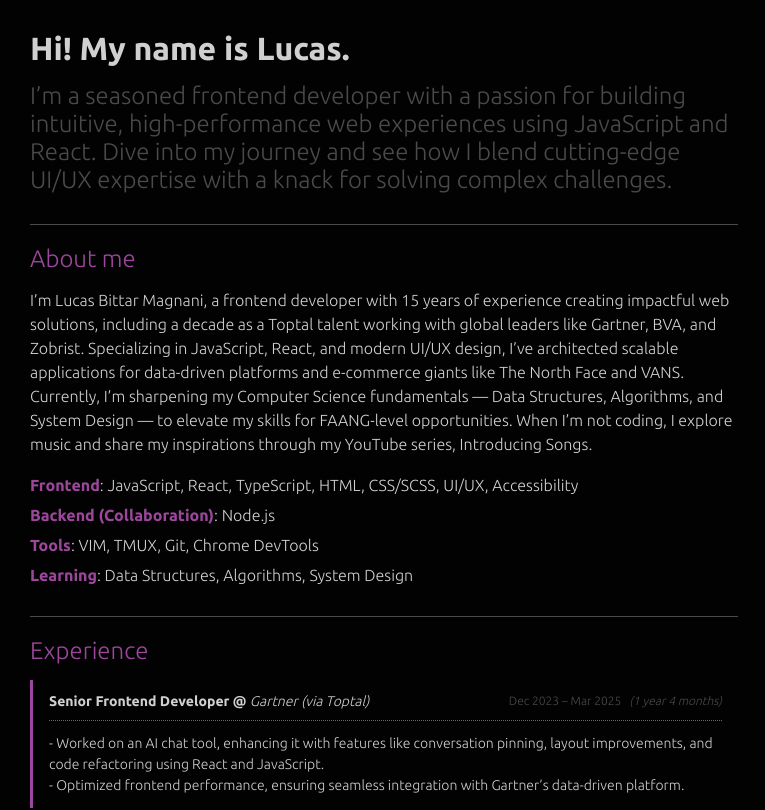
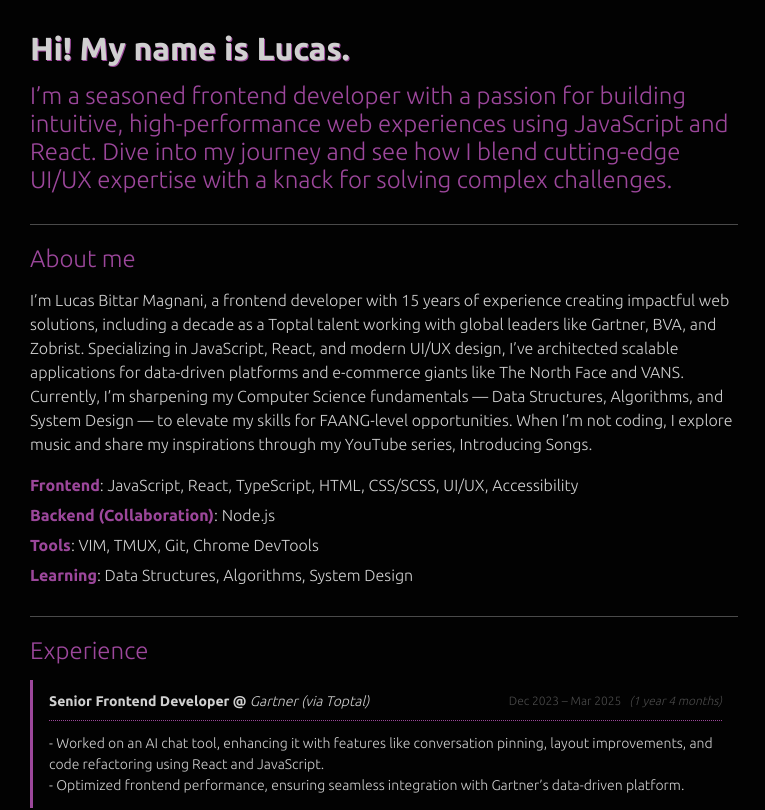
Before and after one commit to lucasbittar/personal-site, a React (Vite) app: page / in a window 1280 px wide. Shown: the top 810 px of the page, without its empty margins (0-765 px from the left). Built offline with nearby package versions, Linux system fonts and the light colour scheme.

Commit message:
Update header color, add text-shadow and add favicon

```diff
--- a/index.html
+++ b/index.html
@@ -8,6 +8,7 @@
   <link rel="preconnect" href="https://fonts.gstatic.com" crossorigin>
   <link href="https://fonts.googleapis.com/css2?family=Ubuntu:wght@300;400;700&display=swap" rel="stylesheet">
   <title>Lucas Bittar | Software Developer</title>
+  <link rel="icon" href="favicon.ico">
 </head>
 <body>
 
--- a/src/css/styles.css
+++ b/src/css/styles.css
@@ -3,6 +3,7 @@
   --secondary: #4a4a4a;
   --accent: #9c479b;
   --background: #020202;
+  --white: #ffffff;
   --border: #ccc;
   --font: "Ubuntu", sans-serif;
 }
@@ -43,6 +44,10 @@
   color: var(--primary);
 }
 
+h1 {
+  text-shadow: 1px 1px var(--accent);
+}
+
 p {
   color: var(--primary);
   font-weight: 300;
@@ -59,7 +64,7 @@
 }
 
 .header-container h2 {
-  color: var(--secondary);
+  color: var(--accent);
   font-weight: 300;
   padding-top: 15px;
 }
```
Also changed, not shown: 1 other file (tests, documents, lock files or other folders).
